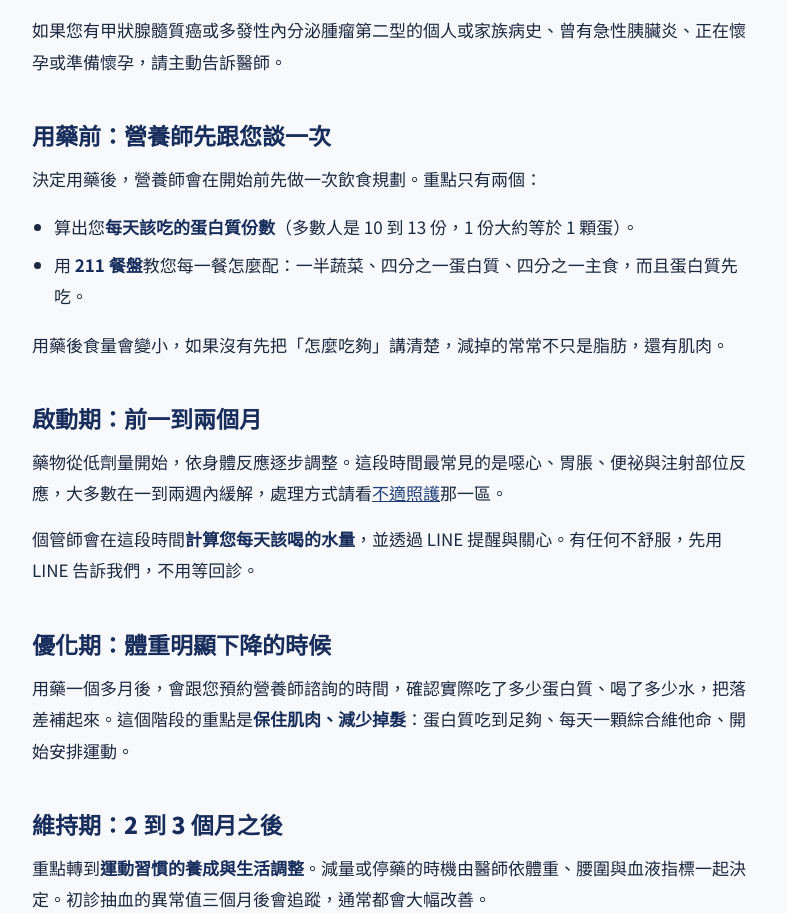
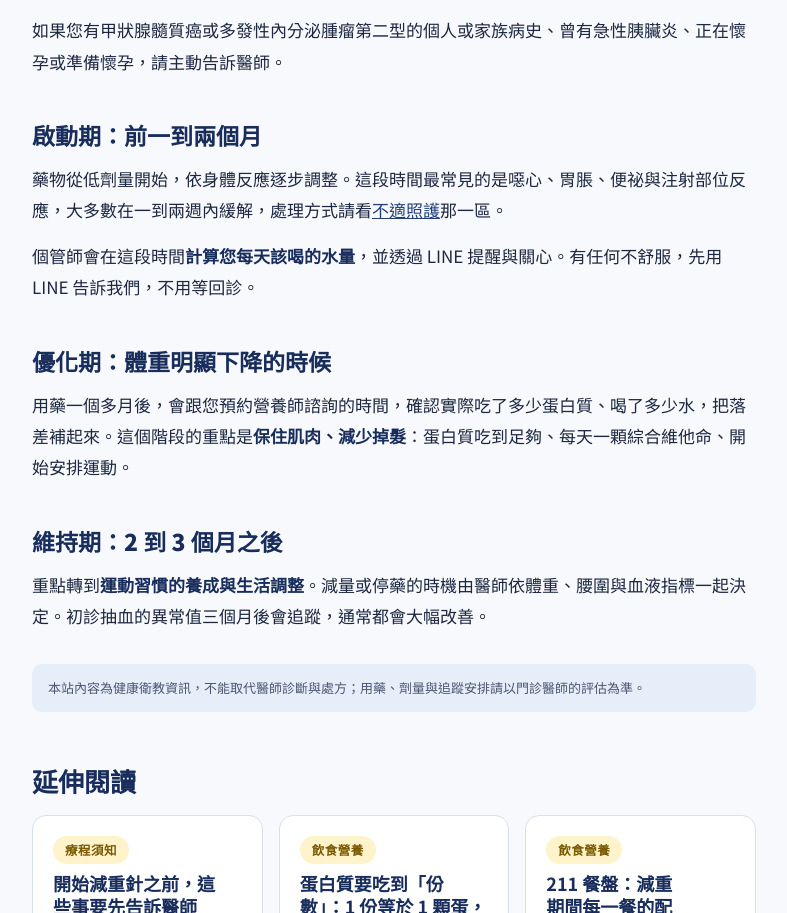
Before and after one commit to iwaly0310/slim, a website: page docs/articles/how-treatment-works/index.html in a window 1280 px wide. Shown: the part 804-1717 px from the top of the page, without its empty margins (246-1033 px from the left). Drawn offline with Linux system fonts and the light colour scheme.

Commit message:
療程流程：移除用藥前營養師段落
Co-Authored-By: Claude Fable 5.1 <noreply@anthropic.com>

```diff
--- a/docs/articles/how-treatment-works/index.html
+++ b/docs/articles/how-treatment-works/index.html
@@ -57,13 +57,6 @@
 <li><strong>醫師評估</strong>：確認沒有禁忌症，一起決定治療方式，也詳細說明注意事項。</li>
 </ol>
 <p>如果您有甲狀腺髓質癌或多發性內分泌腫瘤第二型的個人或家族病史、曾有急性胰臟炎、正在懷孕或準備懷孕，請主動告訴醫師。</p>
-<h2>用藥前：營養師先跟您談一次</h2>
-<p>決定用藥後，營養師會在開始前先做一次飲食規劃。重點只有兩個：</p>
-<ul>
-<li>算出您<strong>每天該吃的蛋白質份數</strong>（多數人是 10 到 13 份，1 份大約等於 1 顆蛋）。</li>
-<li>用 <strong>211 餐盤</strong>教您每一餐怎麼配：一半蔬菜、四分之一蛋白質、四分之一主食，而且蛋白質先吃。</li>
-</ul>
-<p>用藥後食量會變小，如果沒有先把「怎麼吃夠」講清楚，減掉的常常不只是脂肪，還有肌肉。</p>
 <h2>啟動期：前一到兩個月</h2>
 <p>藥物從低劑量開始，依身體反應逐步調整。這段時間最常見的是噁心、胃脹、便祕與注射部位反應，大多數在一到兩週內緩解，處理方式請看<a href="/during/">不適照護</a>那一區。</p>
 <p>個管師會在這段時間<strong>計算您每天該喝的水量</strong>，並透過 LINE 提醒與關心。有任何不舒服，先用 LINE 告訴我們，不用等回診。</p>
```
Also changed, not shown: content/articles/how-treatment-works.md (+0 -9 lines).
